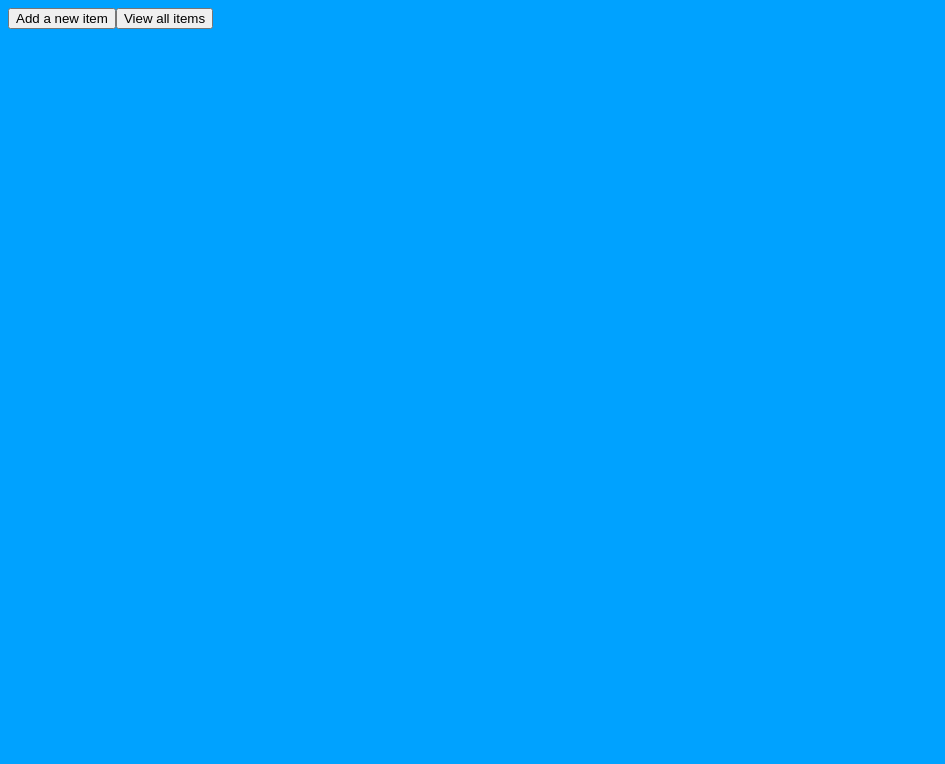
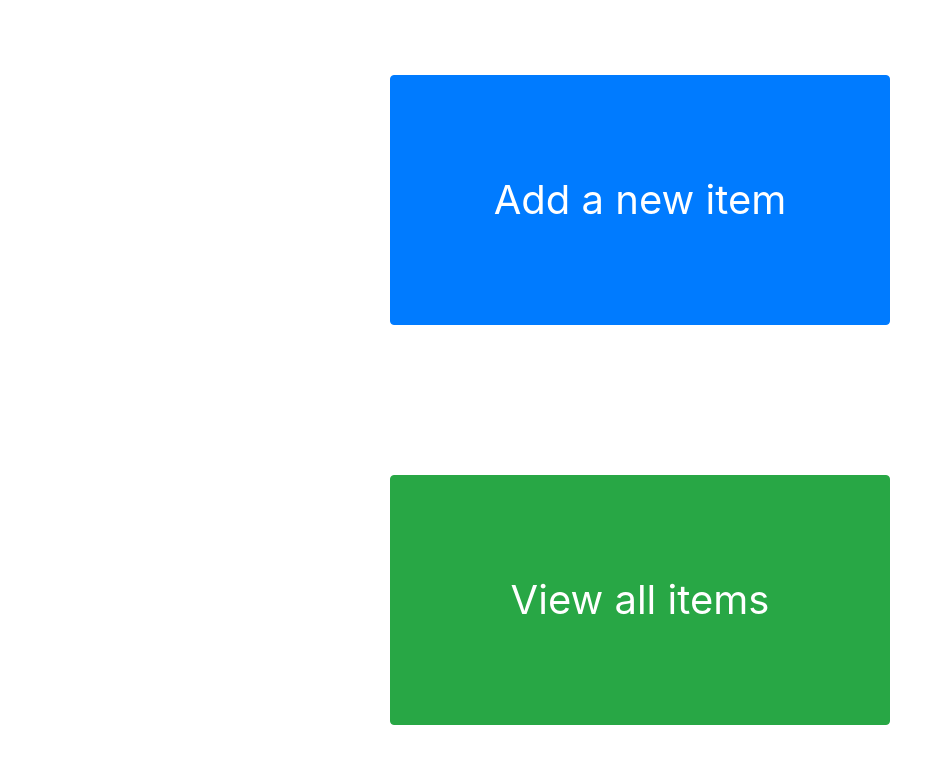
Before and after one commit to ImBlakeDoyle/foodapp_front, a React (Create React App) app: page / in a window 1280 px wide. Shown: the top 764 px of the page, without its empty margins (0-945 px from the left). Built offline with nearby package versions, Linux system fonts and the light colour scheme.

Commit message:
add bototstrap and style home page slightly

```diff
--- a/package.json
+++ b/package.json
@@ -4,6 +4,7 @@
   "private": true,
   "dependencies": {
     "axios": "^0.18.0",
+    "bootstrap": "^4.3.1",
     "react": "^16.8.6",
     "react-dom": "^16.8.6",
     "react-router-dom": "^5.0.0",
--- a/src/App.css
+++ b/src/App.css
@@ -23,6 +23,10 @@
   color: #61dafb;
 }
 
+html{
+  overflow: hidden;
+}
+
 body {
   background-color: rgb(0, 162, 255);
 }
@@ -35,7 +39,6 @@ p, ul{
   padding-left: 0;
 }
 
-
 input{
   /* display: block; */
   margin-bottom: 10px;
@@ -43,7 +46,6 @@ input{
 label{
   display: block;
 }
-
 
 #nameInput{
   width: 150px;
--- a/src/components/pages/HomePage.js
+++ b/src/components/pages/HomePage.js
@@ -1,14 +1,15 @@
 import React from "react";
 import { Link } from "react-router-dom";
+import '../../styles/Home.css'
 
 function HomePage() {
     return(
-        <div>
+        <div className="container">
             <Link to="/item/new">
-                <button>Add a new item</button>
+                <button className="btn btn-primary" id="button1">Add a new item</button>
             </Link>
             <Link to="/item/all">
-                <button>View all items</button>
+                <button className="btn btn-success" id="button2">View all items</button>
             </Link>
         </div>
     );
--- a/src/index.js
+++ b/src/index.js
@@ -2,6 +2,7 @@ import React from 'react';
 import ReactDOM from 'react-dom';
 import App from './App';
 import { BrowserRouter } from 'react-router-dom';
+import 'bootstrap/dist/css/bootstrap.css';
 
 ReactDOM.render(
     <BrowserRouter>
--- /dev/null
+++ b/src/styles/Home.css
@@ -0,0 +1,25 @@
+.container {
+    display: flex;
+    flex-direction: column;
+    align-items: center;
+    align-content: stretch;
+    justify-content: space-around;
+    height: 100vh;
+    margin: 0;
+}
+
+.btn.btn-primary{
+    width: 500px;
+    height: 250px;
+    font-size: 40px;
+}
+
+.btn.btn-success{
+    width: 500px;
+    height: 250px;
+    font-size: 40px;
+}
+
+html, body{
+    overflow: hidden;
+}
```
Also changed, not shown: src/components/forms/ItemForm.js (+1 -11 lines), 1 other file (tests, documents, lock files or other folders).
